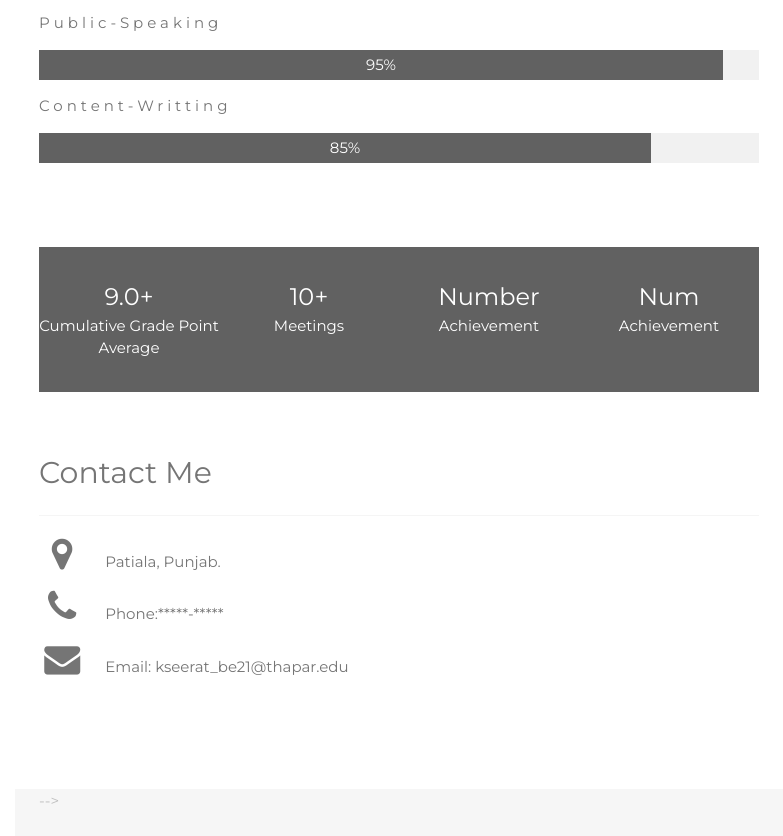
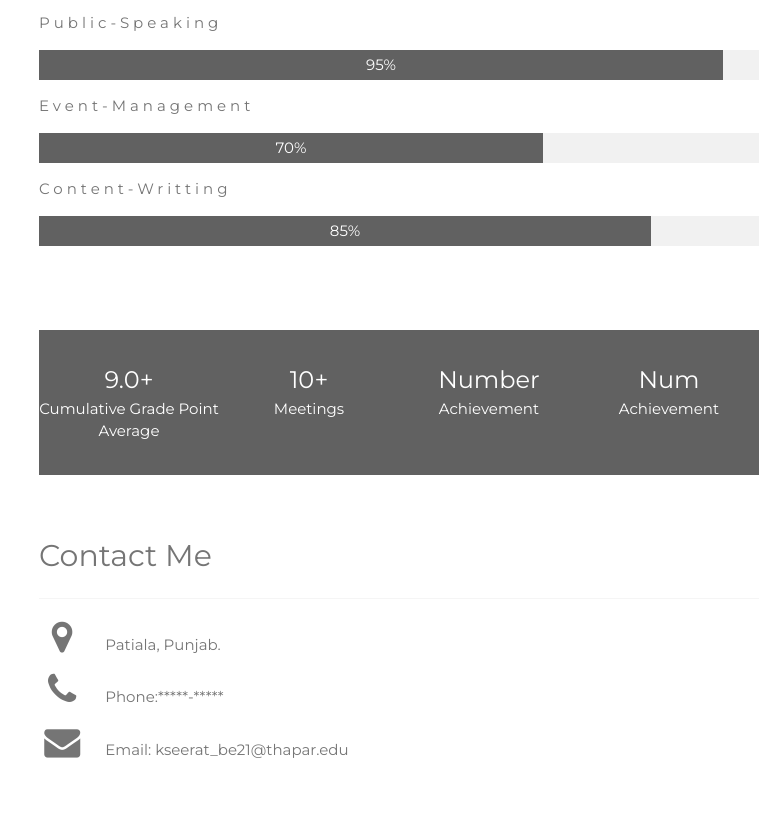
Before and after one commit to Ashish32700/seerat.github.io, a plain HTML site: page index.html in a window 1280 px wide. Shown: the part 2285-3121 px from the top of the page, without its empty margins (497-1280 px from the left). Drawn offline with nearby package versions, Linux system fonts and the light colour scheme.

Commit message:
updated skills

```diff
--- a/index.html
+++ b/index.html
@@ -100,6 +100,10 @@ body, h1,h2,h3,h4,h5,h6 {font-family: "Montserrat", sans-serif}
     <p class="w3-wide">Public-Speaking</p>
     <div class="w3-light-grey">
       <div class="w3-container w3-center w3-padding-small w3-dark-grey" style="width:95%">95%</div>
+    </div>
+    <p class="w3-wide"> Event-Management</p>
+    <div class="w3-light-grey">
+      <div class="w3-container w3-center w3-padding-small w3-dark-grey" style="width:70%">70%</div>
     </div>
     <p class="w3-wide">Content-Writting</p>
     <div class="w3-light-grey">
```
